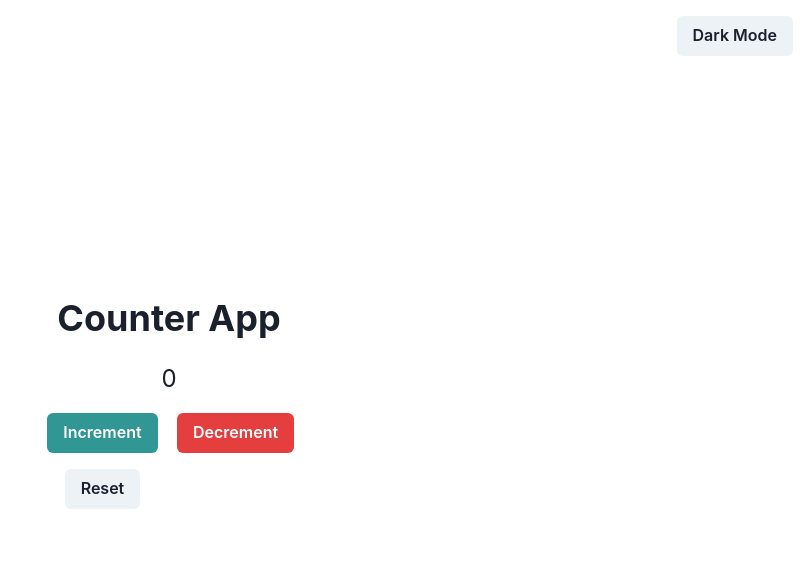
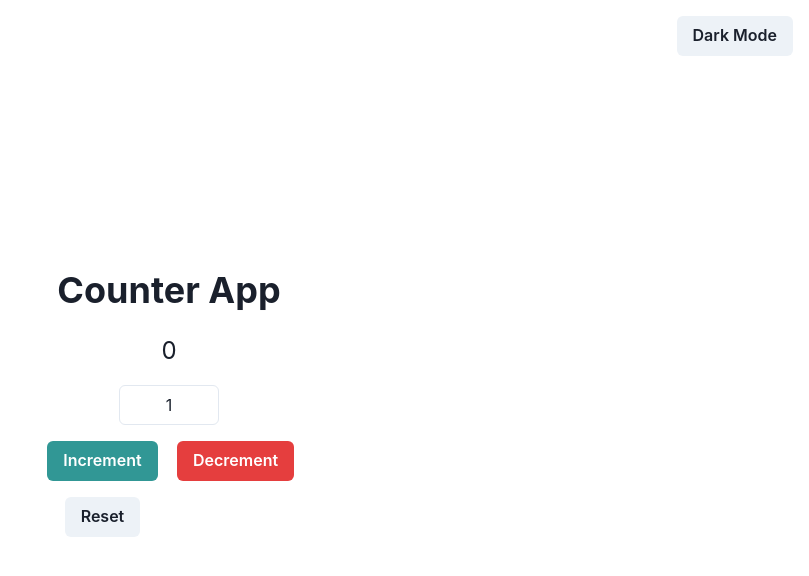
Before and after one commit to GPT-Engineer-App-Dev/tally-counter, a React (Vite) app: page / in a window 1280 px wide. Shown: the top 576 px of the page, without its empty margins (471-1280 px from the left). Built offline with nearby package versions, Linux system fonts and the light colour scheme.

Commit message:
Update counter app to allow variable increment/decrement steps.

```diff
--- a/src/pages/Index.jsx
+++ b/src/pages/Index.jsx
@@ -1,20 +1,28 @@
 import { useState } from "react";
-import { Container, Text, VStack, Button, HStack, SimpleGrid } from "@chakra-ui/react";
+import { Container, Text, VStack, Button, HStack, SimpleGrid, Input } from "@chakra-ui/react";
 
 const Index = () => {
   const [count, setCount] = useState(0);
 
-  const increment = () => setCount(count + 1);
-  const decrement = () => setCount(count - 1);
+  const [step, setStep] = useState(1);
+
+  const increment = () => setCount(count + step);
+  const decrement = () => setCount(count - step);
   const reset = () => setCount(0);
-  const incrementBy5 = () => setCount(count + 5);
-  const decrementBy5 = () => setCount(count - 5);
 
   return (
     <Container centerContent maxW="container.md" height="100vh" display="flex" flexDirection="column" justifyContent="center" alignItems="center">
       <VStack spacing={4}>
         <Text fontSize="4xl" fontWeight="bold">Counter App</Text>
         <Text fontSize="2xl">{count}</Text>
+        <Input
+          type="number"
+          value={step}
+          onChange={(e) => setStep(Number(e.target.value))}
+          placeholder="Set step value"
+          width="100px"
+          textAlign="center"
+        />
         <SimpleGrid columns={{ base: 1, md: 2 }} spacing={4} width="100%" justifyItems="center">
           <Button colorScheme="teal" onClick={increment}>Increment</Button>
           <Button colorScheme="red" onClick={decrement}>Decrement</Button>
```
